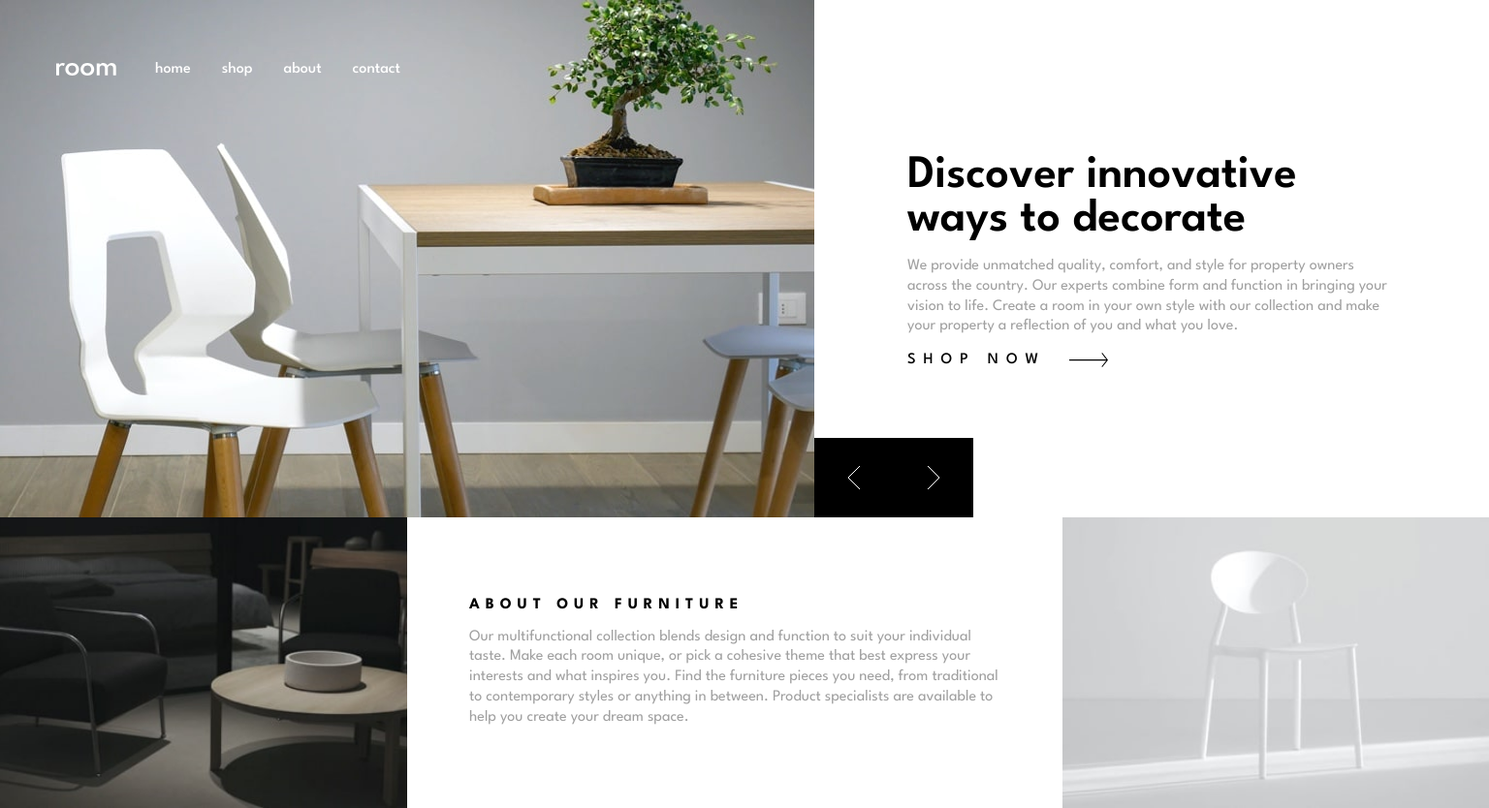
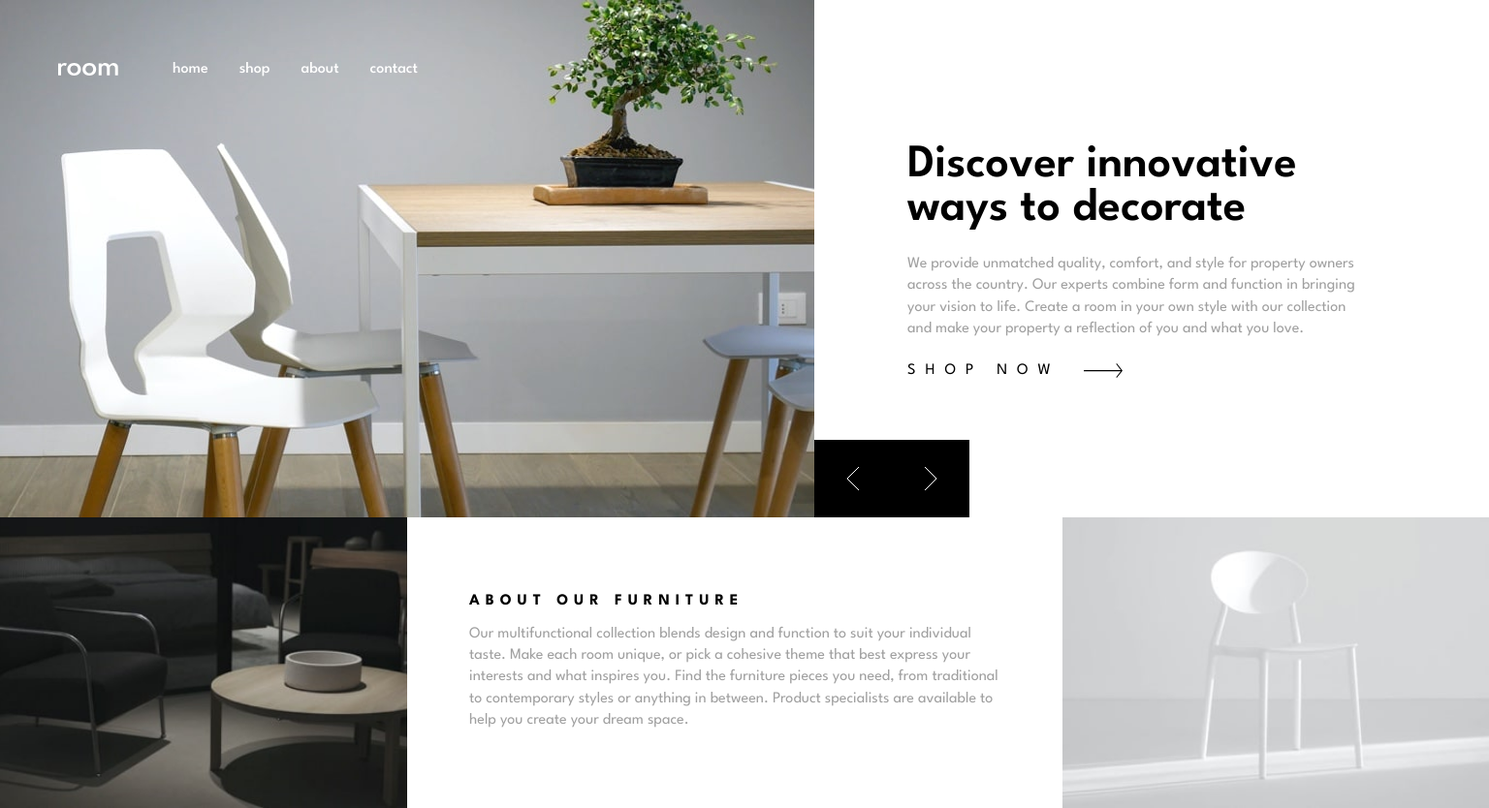
Before and after one commit to Turtlewords/room_homepage, a plain HTML site: page index.html in a window 1536 px wide. Shown: the whole page at 97% size. Drawn offline with Linux system fonts and the light colour scheme.

Commit message:
more desktop style tweaks

```diff
--- a/app/scss/globals/_typography.scss
+++ b/app/scss/globals/_typography.scss
@@ -18,15 +18,15 @@ body {
 
 .hero-content__copy, .about__copy {
     color: colors.$grey-500;
-    line-height: 1.3;
+    line-height: 1.4;
 }
 
 .content-link__title {
     text-decoration: none;
     text-transform: uppercase;
     color: colors.$black;
-    letter-spacing: 8px;
-    font-weight: 500;
+    letter-spacing: 10px;
+    font-weight: 400;
     display: flex;
     justify-content: space-between;
 }
--- a/app/scss/layout/_mediaqueries.scss
+++ b/app/scss/layout/_mediaqueries.scss
@@ -12,8 +12,8 @@
    }
 
    .carousel__buttons {
-      width: 82px;
-      height: 82px;
+      width: 80px;
+      height: 80px;
       padding: 1.5rem 2rem;
    }
 
@@ -65,7 +65,7 @@
    }
 
    .header {
-      padding: 0 0 0 2.125rem;
+      padding: 0 0 0 2.25rem;
    }
 
    .header--mobile {
@@ -74,6 +74,7 @@
 
    .header--desktop {
       display: flex;
+      gap: 1rem;
    }
 
    .carousel__slide{
@@ -109,14 +110,18 @@
    }
 
    .hero__content {
-      padding: 2rem 6rem;
-
+      padding: 0 6rem;
+      gap: .5rem;
       height: initial;
 
    }
 
+   .hero-content__copy, .hero-content__title, .content-link__title {
+      max-width: 480px;
+   }
+
    .carousel__button-box {
-      right: -164px;
+      right: -160px;
    }
 }
 
```
Also changed, not shown: dist/styles.css, 1 other file.
